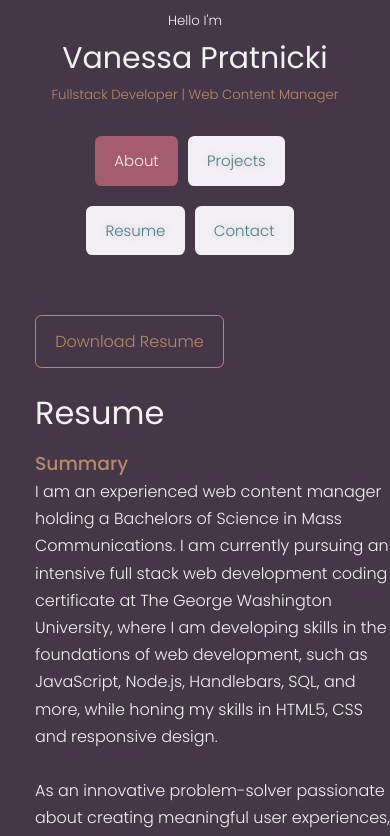
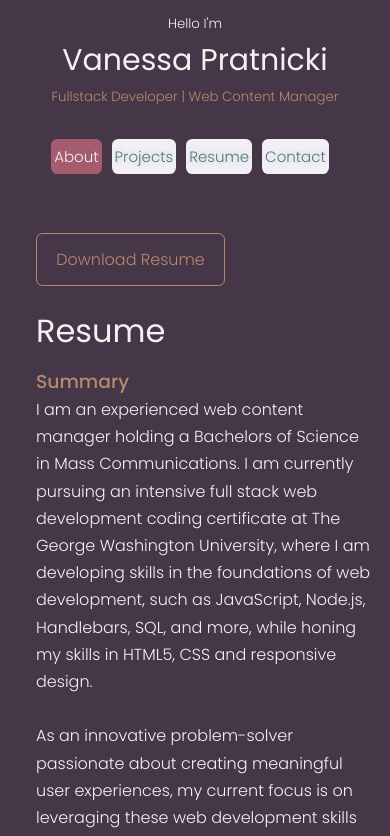
Before and after one commit to vpratnicki/react-portfolio, a React (Create React App) app: page /resume in a window 390 px wide. Shown: the top 836 px of the page. Built offline with nearby package versions, Linux system fonts and the light colour scheme.

Commit message:
Chore: additional responsive styling adjustments.

```diff
--- a/src/index.css
+++ b/src/index.css
@@ -66,7 +66,7 @@ body {
   font-family: 'Poppins', sans-serif;
   background: var(--color-bg);
   color: var(--color-white);
-  font-size: 18px;
+  font-size: 16px;
   line-height: 1.7;
   font-weight: 100;
 }
@@ -77,7 +77,7 @@ ul li {
 
 /* Header / Nav Bar styles start */
 header {
-  padding: 10px 35px;
+  padding: 0.8rem 0;
   overflow: hidden;
 }
 
@@ -91,7 +91,7 @@ header a {
 }
 
 header nav {
-  margin: 20px 0;
+  margin: 1rem 0;
 }
 
 header nav ul {
@@ -405,41 +405,12 @@ textarea {
   resize: none;
   color: var(--color-white);
 }
-
-
-.lets-connect {
-  display: flex;
-  flex-direction: column;
-  border: 1px solid var(--color-primary-variant);
-  background-color: var(--secondary-color);
-  padding: 0px 20px 10px 20px;
-  line-height: 1.8;
-  box-shadow: 0 0 10px rgba(49,31,50, 0.5);
-  border-radius: 10px;
-  width: 1000px;
-}
-
-.connect {
-  display: flex;
-  justify-content: center;
-}
-
-.lets-connect-img {
-  padding-right: 50px;
-  /* float: left; */
-  border-radius: 50%;
-}
-
-.lets-connect-text {
-  color: var(--color-bg);
-  text-align: top;
-}
 /* Contact styles end */
 
 /* Footer styles start */
 
 footer {
-  background-color: var(--text-color);
+  background-color: var(--color-bg-variant);
 }
 .social-icons {
   display: flex;
@@ -514,22 +485,36 @@ footer {
 }
 /* MEDIA QUERY FOR TABLETS AND SMALLER */
 @media screen and (max-width: 768px) {
+  header {
+    padding-left: 15px;
+    padding-right: 15px;
+  }
   header h1 {
     font-size: 30px;
-    }
+  }
+
   header nav ul li a {
       font-size: 15px;
-     }
+      padding: 5px 3px;
+
+  }
 
   .hero {
       background-position: 10%;
       background-attachment: fixed;
-
-    }
+      margin-bottom: 1rem;
+  }
 
   .about-section {
-      padding-left: 15px;
-    }
+      padding-left: 1rem;
+      padding-right: 1rem;
+  }
+
+  .about-img img {
+      width: 200px;
+      align-content: center;
+      margin: auto;
+  }
 
   .fun-facts {
       margin-right: 20px;
```
